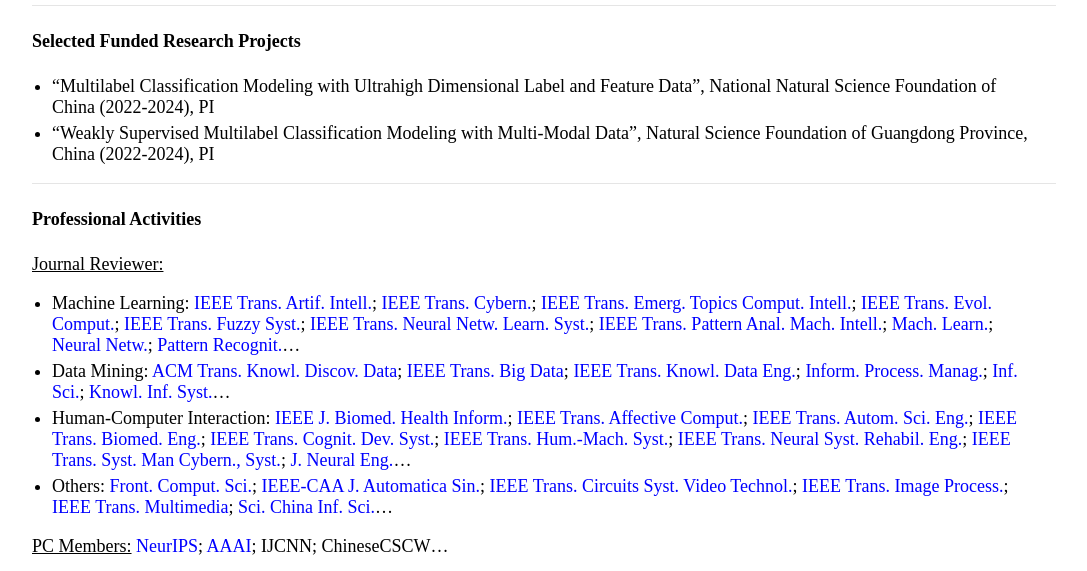
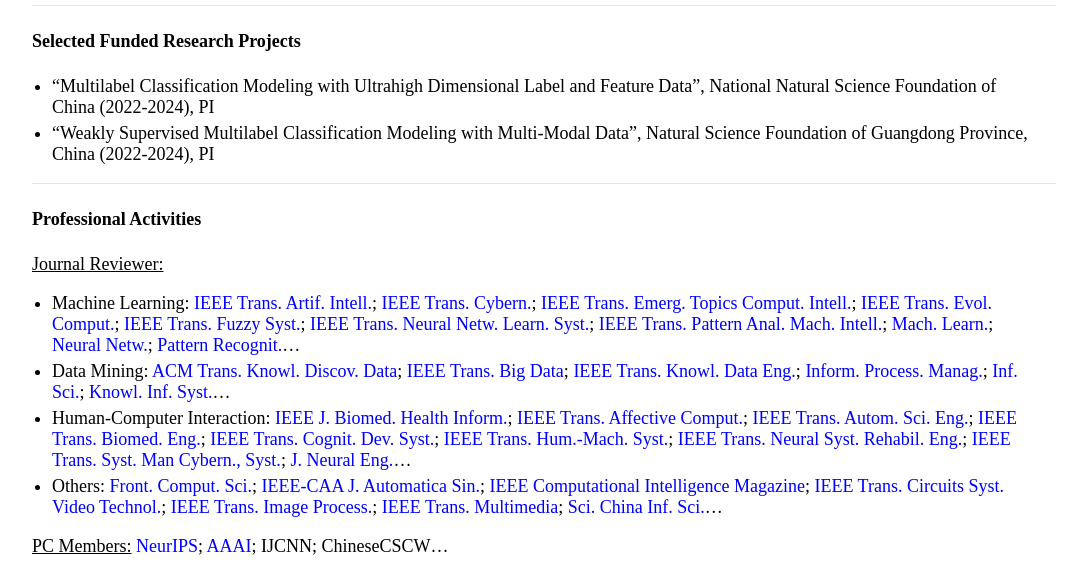
Before and after one commit to jiazhang-ml/jiazhang-ml.github.io, a Jekyll site: the page built from index.md, in a window 1280 px wide and 900 px high, scrolled down 1515 px, cut to the strip 0-571 px from the top of the window. Shown: the whole strip, without its empty margins (96-1183 px from the left). Built offline with Jekyll 4.4.1, drawn with Linux system fonts in a browser that asks for light colours.

Commit message:
Update index.md

```diff
--- a/index.md
+++ b/index.md
@@ -57,6 +57,6 @@ Email: [jiazhang@jnu.edu.cn](mailto:jiazhang@jnu.edu.cn)
 * Machine Learning: [IEEE Trans. Artif. Intell.](https://mc.manuscriptcentral.com/tai-ieee); [IEEE Trans. Cybern.](https://mc.manuscriptcentral.com/cyb-ieee); [IEEE Trans. Emerg. Topics Comput. Intell.](https://mc.manuscriptcentral.com/tetci-ieee); [IEEE Trans. Evol. Comput.](https://mc.manuscriptcentral.com/tevc-ieee); [IEEE Trans. Fuzzy Syst.](https://mc.manuscriptcentral.com/tfs-ieee); [IEEE Trans. Neural Netw. Learn. Syst.](https://mc.manuscriptcentral.com/tnnls); [IEEE Trans. Pattern Anal. Mach. Intell.](https://mc.manuscriptcentral.com/tpami-cs); [Mach. Learn.](https://link.springer.com/journal/10994); [Neural Netw.](https://www.editorialmanager.com/neunet/default.aspx); [Pattern Recognit.](https://www.sciencedirect.com/journal/pattern-recognition)...
 * Data Mining: [ACM Trans. Knowl. Discov. Data](https://mc.manuscriptcentral.com/tkdd); [IEEE Trans. Big Data](https://mc.manuscriptcentral.com/tbd-cs); [IEEE Trans. Knowl. Data Eng.](https://mc.manuscriptcentral.com/tkde-cs); [Inform. Process. Manag.](https://www.editorialmanager.com/ipm/default.aspx); [Inf. Sci.](https://www.sciencedirect.com/journal/information-sciences); [Knowl. Inf. Syst.](https://www.springer.com/journal/10115)...
 * Human-Computer Interaction: [IEEE J. Biomed. Health Inform.](https://mc.manuscriptcentral.com/jbhi-embs); [IEEE Trans. Affective Comput.](https://mc.manuscriptcentral.com/taffc-cs); [IEEE Trans. Autom. Sci. Eng.](https://mc.manuscriptcentral.com/t-ase); [IEEE Trans. Biomed. Eng.](https://mc.manuscriptcentral.com/tbme-embs); [IEEE Trans. Cognit. Dev. Syst.](https://mc.manuscriptcentral.com/tcds-ieee); [IEEE Trans. Hum.-Mach. Syst.](https://mc.manuscriptcentral.com/thms); [IEEE Trans. Neural Syst. Rehabil. Eng.](https://mc.manuscriptcentral.com/tnsre-embs); [IEEE Trans. Syst. Man Cybern., Syst.](https://mc.manuscriptcentral.com/systems); [J. Neural Eng.](https://mc04.manuscriptcentral.com/jne-iop)...
-* Others: [Front. Comput. Sci.](https://link.springer.com/journal/11704); [IEEE-CAA J. Automatica Sin.](https://mc03.manuscriptcentral.com/ieee-jas); [IEEE Trans. Circuits Syst. Video Technol.](https://mc.manuscriptcentral.com/tcsvt); [IEEE Trans. Image Process.](https://mc.manuscriptcentral.com/tip-ieee); [IEEE Trans. Multimedia](https://mc.manuscriptcentral.com/tmm-ieee); [Sci. China Inf. Sci.](https://mc03.manuscriptcentral.com/scis)...
+* Others: [Front. Comput. Sci.](https://link.springer.com/journal/11704); [IEEE-CAA J. Automatica Sin.](https://mc03.manuscriptcentral.com/ieee-jas); [IEEE Computational Intelligence Magazine](https://mc.manuscriptcentral.com/cim-ieee); [IEEE Trans. Circuits Syst. Video Technol.](https://mc.manuscriptcentral.com/tcsvt); [IEEE Trans. Image Process.](https://mc.manuscriptcentral.com/tip-ieee); [IEEE Trans. Multimedia](https://mc.manuscriptcentral.com/tmm-ieee); [Sci. China Inf. Sci.](https://mc03.manuscriptcentral.com/scis)...
 
 <u>PC Members:</u> [NeurIPS](https://openreview.net/login?redirect=/group?id%3DNeurIPS.cc%252F2026%252FConference%252FReviewers); [AAAI](https://openreview.net/login?redirect=/group?id%3DAAAI.org%252F2027%252FConference%252FProgram_Committee); IJCNN; ChineseCSCW...
```
